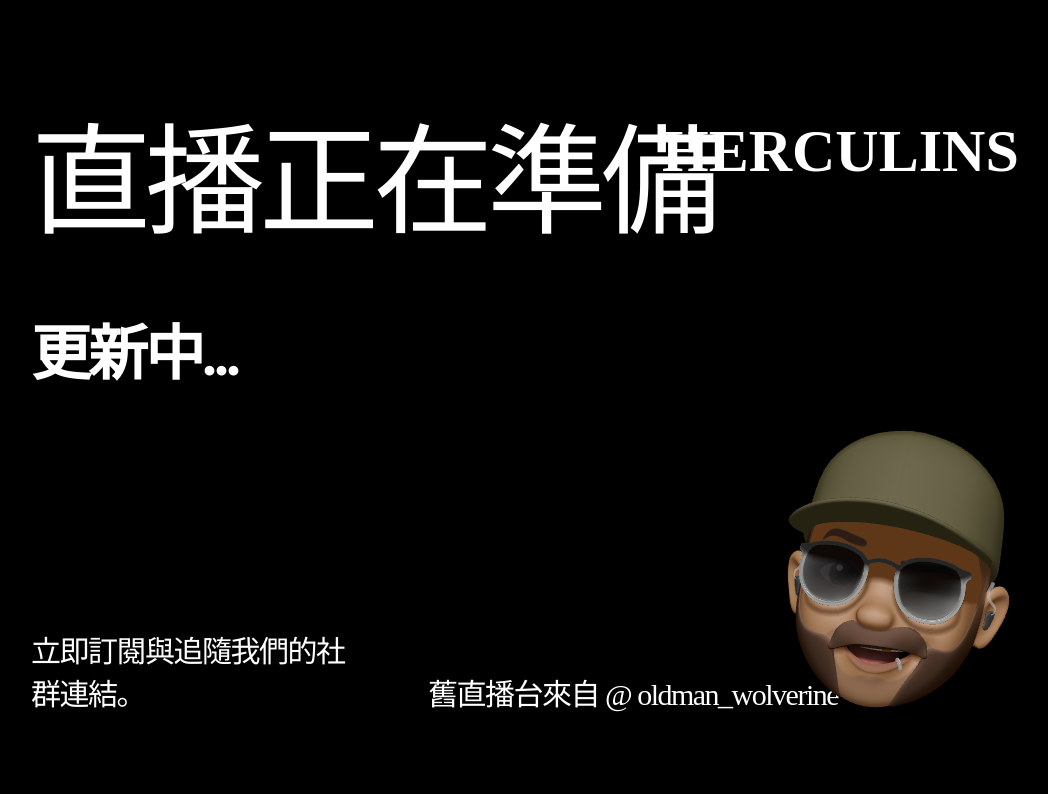
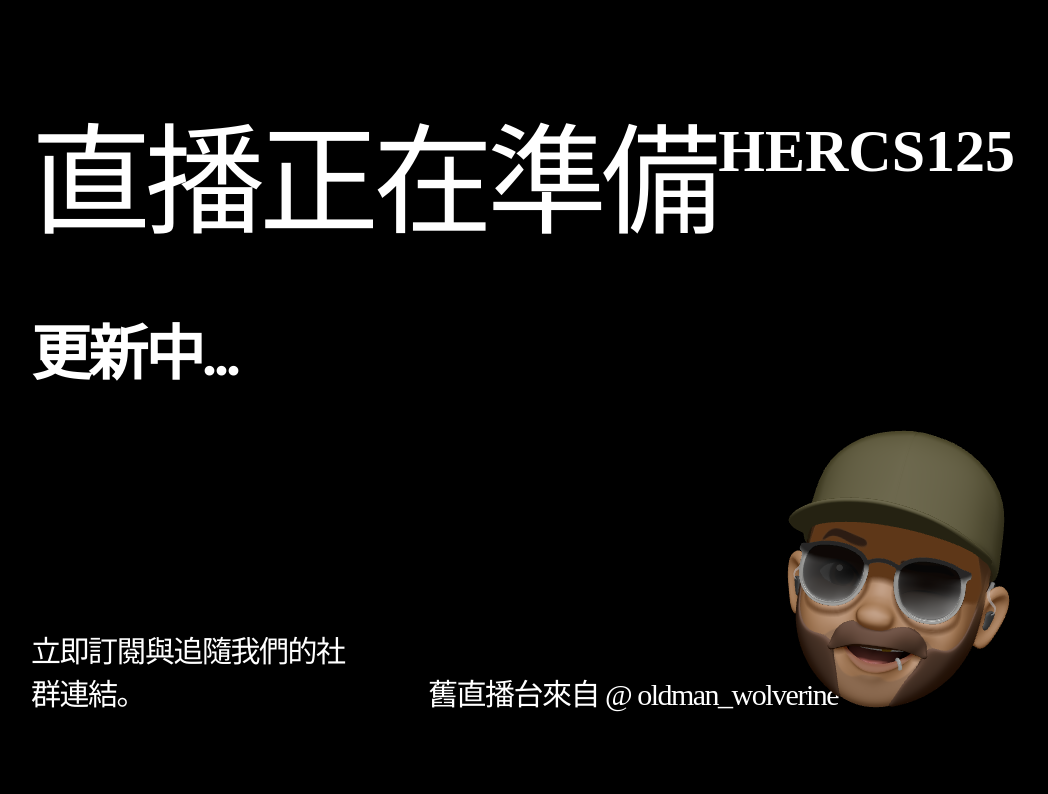
Before and after one commit to hercs125/ObsStream-StartPage, a plain HTML site: page stream_start/index.html in a window 1280 px wide. Shown: the whole page, without its empty margins (117-1165 px from the left). Drawn offline with Linux system fonts and the light colour scheme; no server answers.

Commit message:
Update index.html

```diff
--- a/stream_start/index.html
+++ b/stream_start/index.html
@@ -12,7 +12,7 @@
 <body>
     <div class="title">直播正在準備</div>
     <div class="stream_title">更新中...</div>
-    <div class="username">HERCULINS</div>
+    <div class="username">HERCS125</div>
     <div class="info_1">
         立即訂閱與追隨我們的社群連結。
     </div>
```
